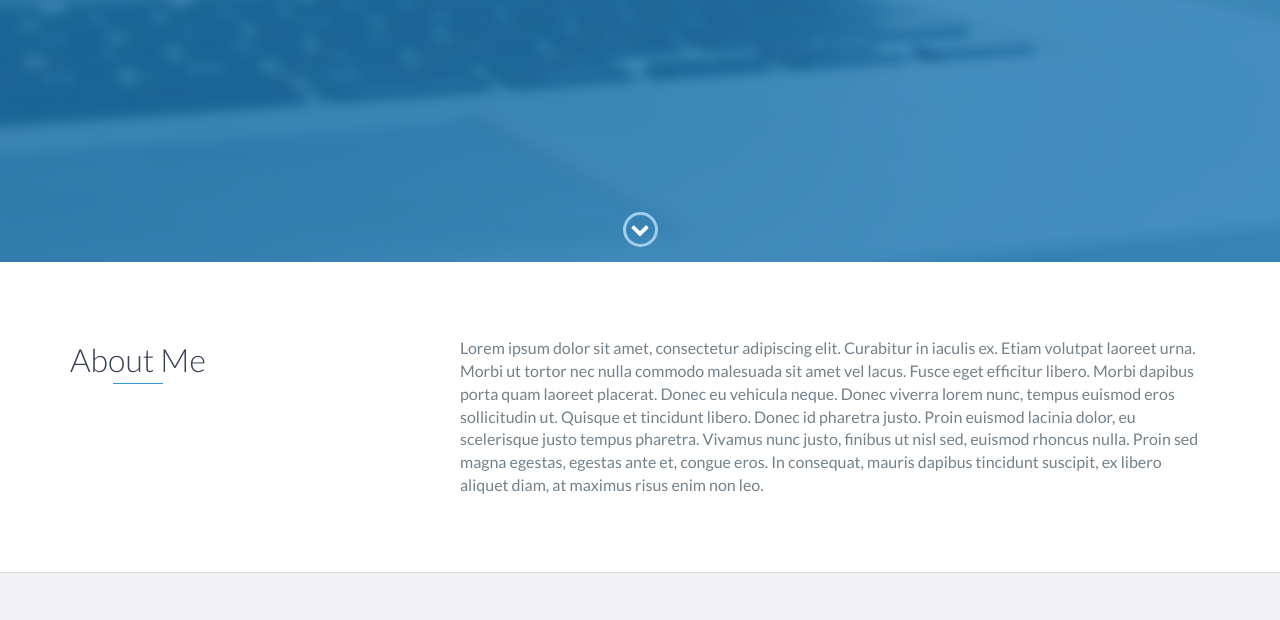
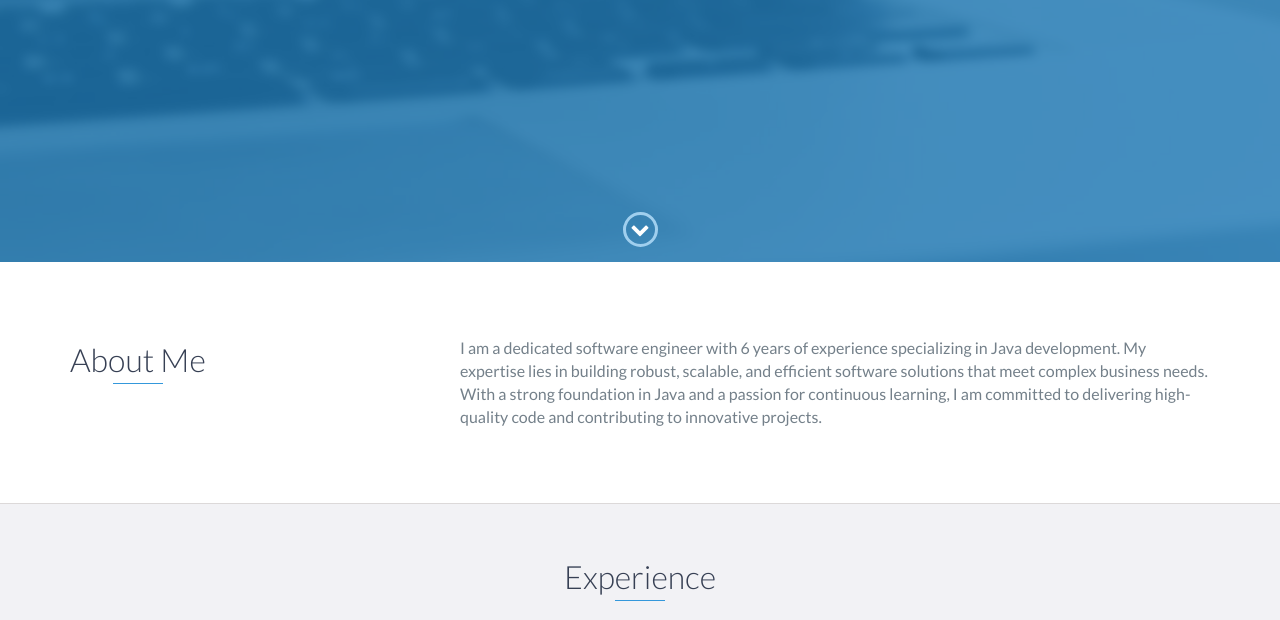
Before and after one commit to ravindrasiddavatam/ravindrasiddavatam.github.io, a website: page index.html in a window 1280 px wide. Shown: the part 538-1158 px from the top of the page. Drawn offline with nearby package versions, Linux system fonts and the light colour scheme.

Commit message:
adding introduction

```diff
--- a/index.html
+++ b/index.html
@@ -73,9 +73,7 @@
                 </div>
                 <div class="col-md-8">
                     <p>
-                        Lorem ipsum dolor sit amet, consectetur adipiscing elit. Curabitur in iaculis ex. Etiam volutpat laoreet urna. Morbi ut tortor nec nulla commodo malesuada sit amet vel lacus. Fusce eget efficitur libero. Morbi dapibus porta quam laoreet placerat. Donec
-                        eu vehicula neque. Donec viverra lorem nunc, tempus euismod eros sollicitudin ut. Quisque et tincidunt libero. Donec id pharetra justo. Proin euismod lacinia dolor, eu scelerisque justo tempus pharetra. Vivamus nunc justo, finibus
-                        ut nisl sed, euismod rhoncus nulla. Proin sed magna egestas, egestas ante et, congue eros. In consequat, mauris dapibus tincidunt suscipit, ex libero aliquet diam, at maximus risus enim non leo.
+                        I am a dedicated software engineer with 6 years of experience specializing in Java development. My expertise lies in building robust, scalable, and efficient software solutions that meet complex business needs. With a strong foundation in Java and a passion for continuous learning, I am committed to delivering high-quality code and contributing to innovative projects.
                     </p>
                 </div>
             </div>
```
